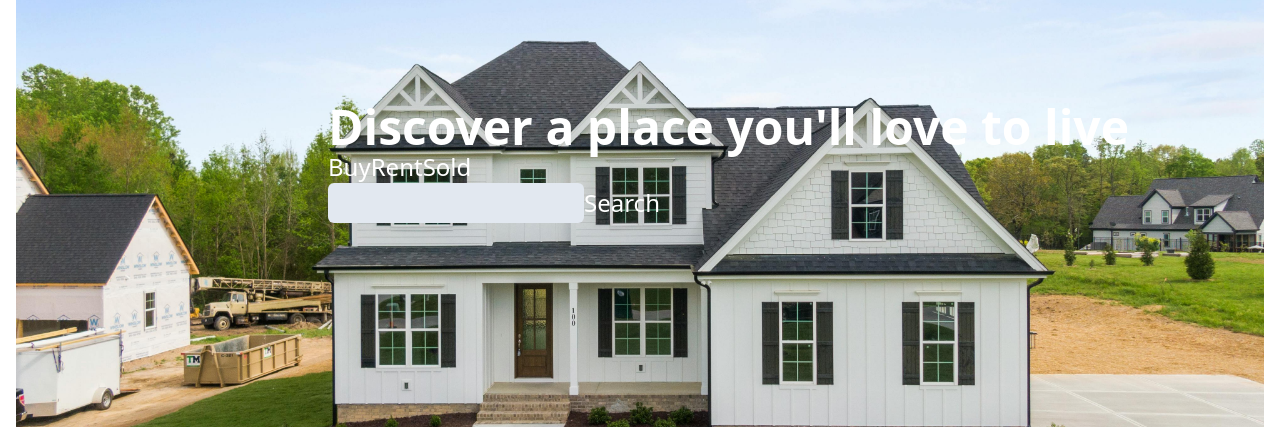
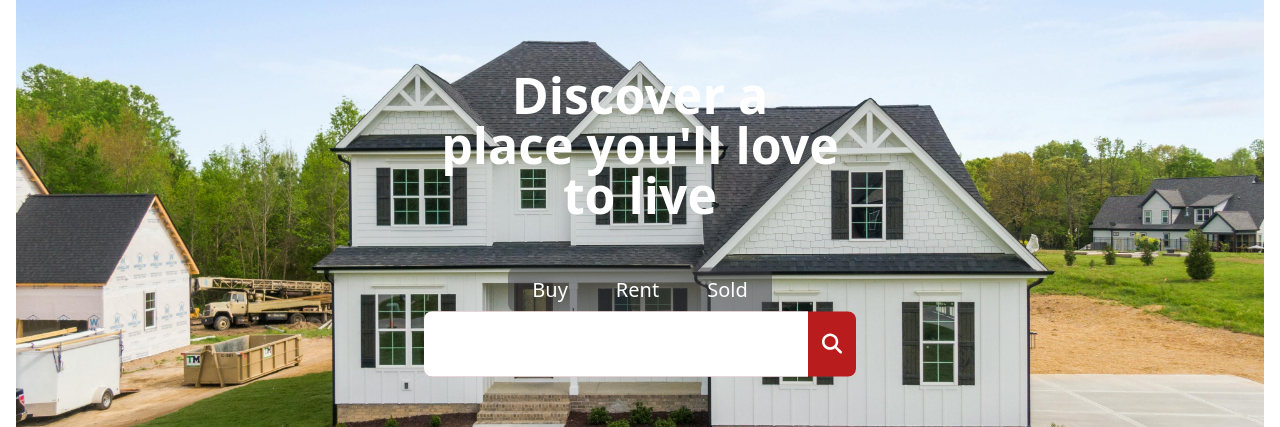
Before and after one commit to katesivy/truliaclone, a Next.js app: page / in a window 1280 px wide. Shown: the part 191-618 px from the top of the page. Built offline with nearby package versions, Linux system fonts and the light colour scheme; no server answers; the database is empty.

Commit message:
hero styles

```diff
--- a/app/(components)/Hero.tsx
+++ b/app/(components)/Hero.tsx
@@ -1,24 +1,36 @@
 "use client";
 import React from "react";
 import Image from "next/image";
+import { FontAwesomeIcon } from "@fortawesome/react-fontawesome";
+import { faMagnifyingGlass } from "@fortawesome/free-solid-svg-icons/faMagnifyingGlass";
 
 const Hero: any = () => {
   return (
     <div className="@container px-4">
-      <div className="relative">
+      <div className="relative text-center">
         <img className="rounded-lg" src="/home.jpg" alt="home" />
-        <div className="absolute bottom-1/2 left-1/4 text-white">
-          <h3 className="text-5xl font-semibold ">
+        <div className="absolute justify-items-center text-5xl text-white top-1/2 left-1/2 -translate-x-1/2 -translate-y-1/2">
+          <h3 className="max-w-[400px] mb-[48px] text-[50px] font-semibold ">
             Discover a place you'll love to live
           </h3>
-          <div className="flex text-2xl">
-            <div>Buy</div>
-            <div>Rent</div>
-            <div>Sold</div>
+          <div className="flex justify-center rounded-lg  bg-zinc-700/50 text-xl font-normal ">
+            <div className="px-[24px] py-[8px]   hover:font-bold hover:bg-cyan-50 hover:text-cyan-700 hover:rounded-lg hover:border-cyan-700 ">
+              Buy
+            </div>
+            <div className="px-[24px] py-[8px]   hover:font-bold hover:bg-cyan-50 hover:text-cyan-700 hover:rounded-lg hover:border-cyan-700 ">
+              Rent
+            </div>
+            <div className="px-[24px] py-[8px]   hover:font-bold hover:bg-cyan-50 hover:text-cyan-700 hover:rounded-lg hover:border-cyan-700 ">
+              Sold
+            </div>
           </div>
-          <div className="flex">
-            <div className="w-32 md:w-64 h-10 bg-slate-200 rounded-md text-black-200 "></div>
-            <button className="bg-white-400 rounded-md text-2xl">Search</button>
+          <div className="flex place-content-between items-center rounded-lg bg-red-700">
+            <div className="md:w-96 bg-slate-200 rounded-l-lg text-black-200 ">
+              <input className="max-w-full rounded-l-lg "></input>
+            </div>
+            <div className="text-xl justify-end w-12">
+              <FontAwesomeIcon icon={faMagnifyingGlass} className="" />
+            </div>
           </div>
         </div>
       </div>
```
